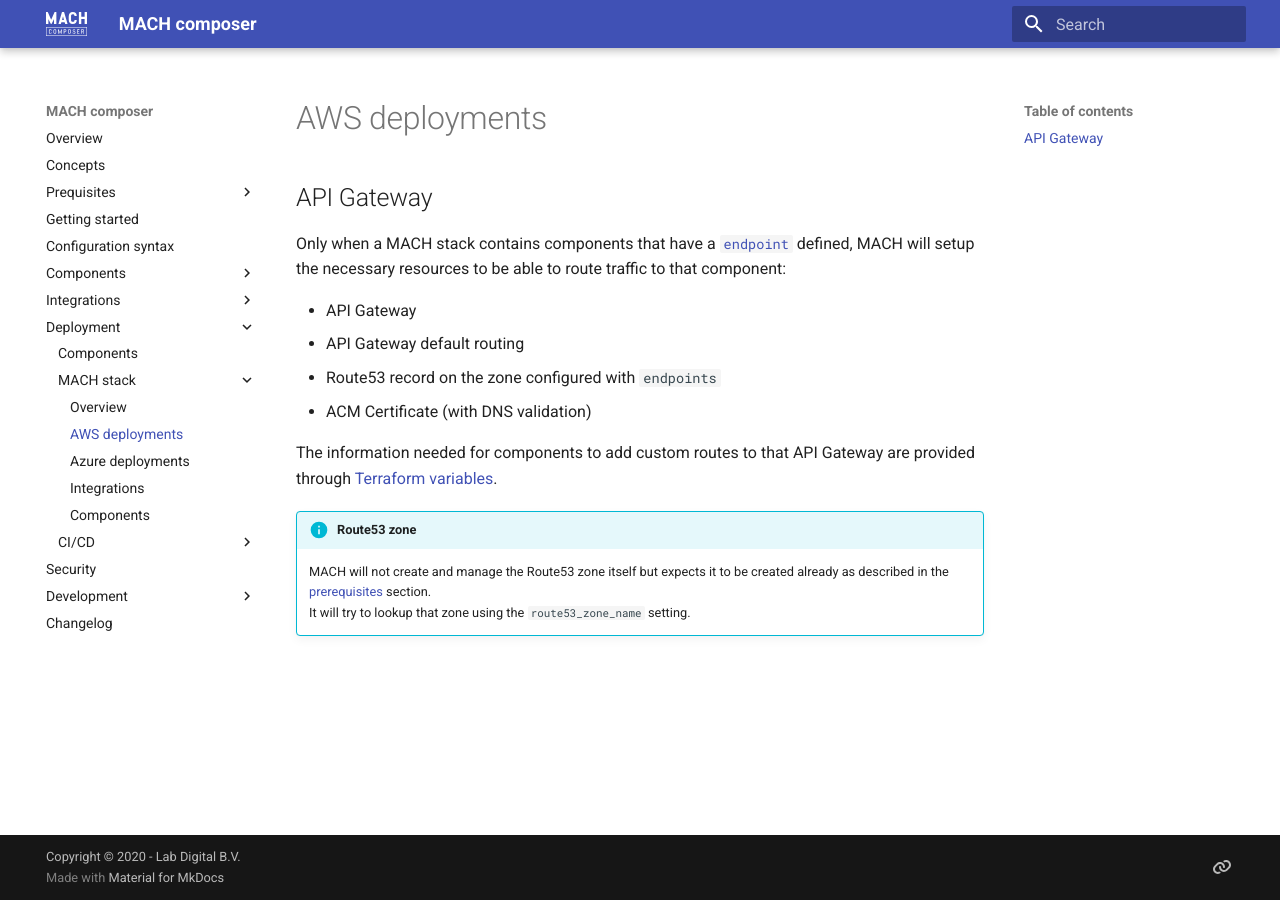
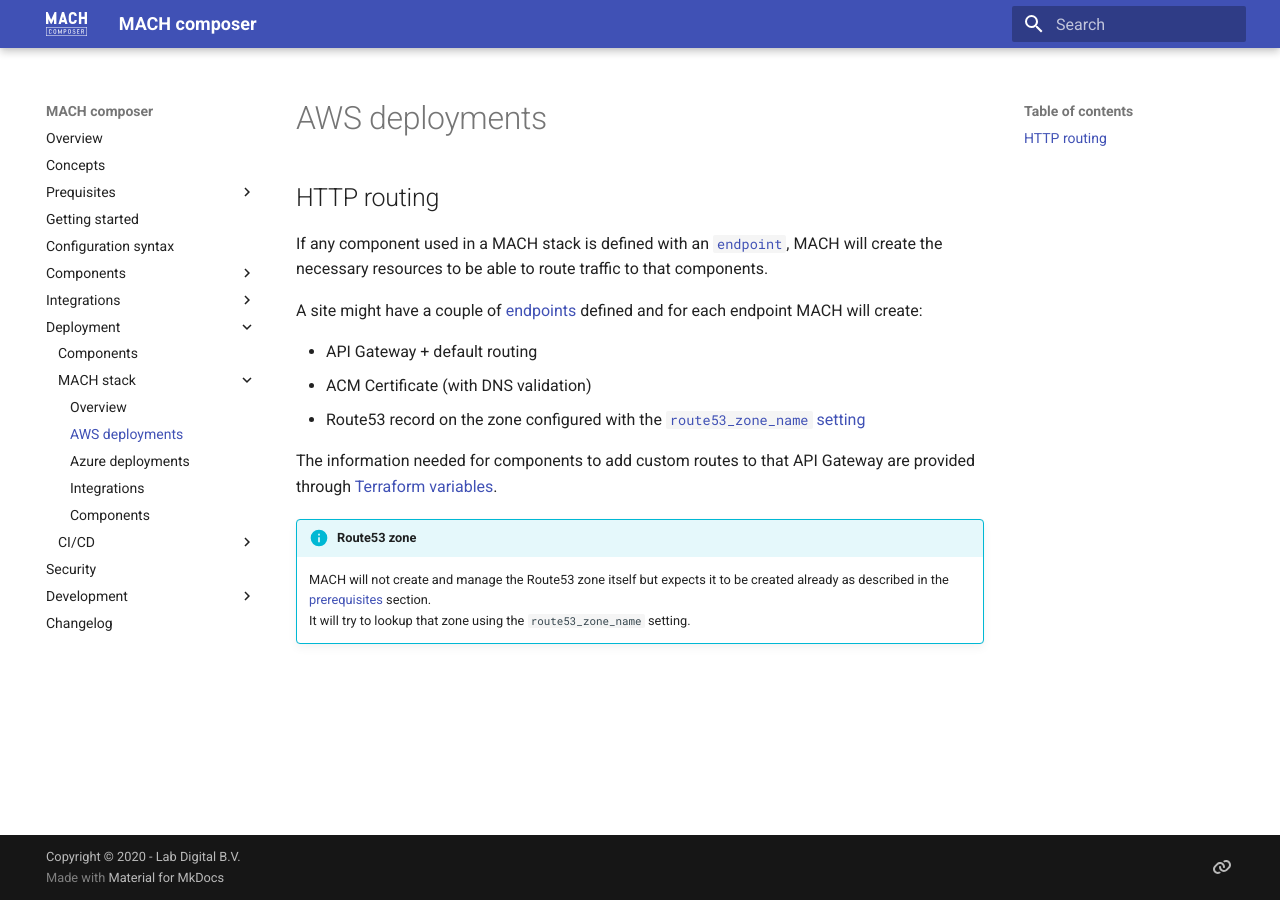
Before and after one commit to mach-composer/mach-composer-cli, an MkDocs documentation site: the page built from docs/src/deployment/config/aws.md, in a window 1280 px wide. Built offline with MkDocs 1.6.1 and Material for MkDocs 9.7.7, drawn with Linux system fonts in a browser that asks for light colours; a script that is not in the unit is left out.

Commit message:
Finish docs

```diff
--- a/docs/src/components/aws.md
+++ b/docs/src/components/aws.md
@@ -43,7 +43,7 @@
 - [endpoints](../syntax.md#sites) settings in the Site configuration
 - The component needs to have a [`endpoint`](../syntax.md#components) defined
 
-More information in the [deployment section](../deployment/config/aws.md).
+More information in the [deployment section](../deployment/config/aws.md#http-routing).
 
 ## Lambda function
 
--- a/docs/src/deployment/config/aws.md
+++ b/docs/src/deployment/config/aws.md
@@ -1,13 +1,14 @@
 # AWS deployments
 
-## API Gateway
+## HTTP routing
 
-Only when a MACH stack contains components that have a [`endpoint`](../../syntax.md#components) defined, MACH will setup the necessary resources to be able to route traffic to that component:
+If any component used in a MACH stack is defined with an [`endpoint`](../../syntax.md#components), MACH will create the necessary resources to be able to route traffic to that components.
 
-- API Gateway
-- API Gateway default routing
-- Route53 record on the zone configured with `endpoints`
+A site might have a couple of [endpoints](../../syntax.md#endpoints) defined and for each endpoint MACH will create:
+
+- API Gateway + default routing
 - ACM Certificate (with DNS validation)
+- Route53 record on the zone configured with the [`route53_zone_name` setting](../../syntax.md#aws)
 
 The information needed for components to add custom routes to that API Gateway are provided through [Terraform variables](../../components/aws.md#terraform-variables).
 
```
Also changed, not shown: docs/src/deployment/config/azure.md (+1 -1 lines), docs/src/deployment/config/components.md (+1 -1 lines).
